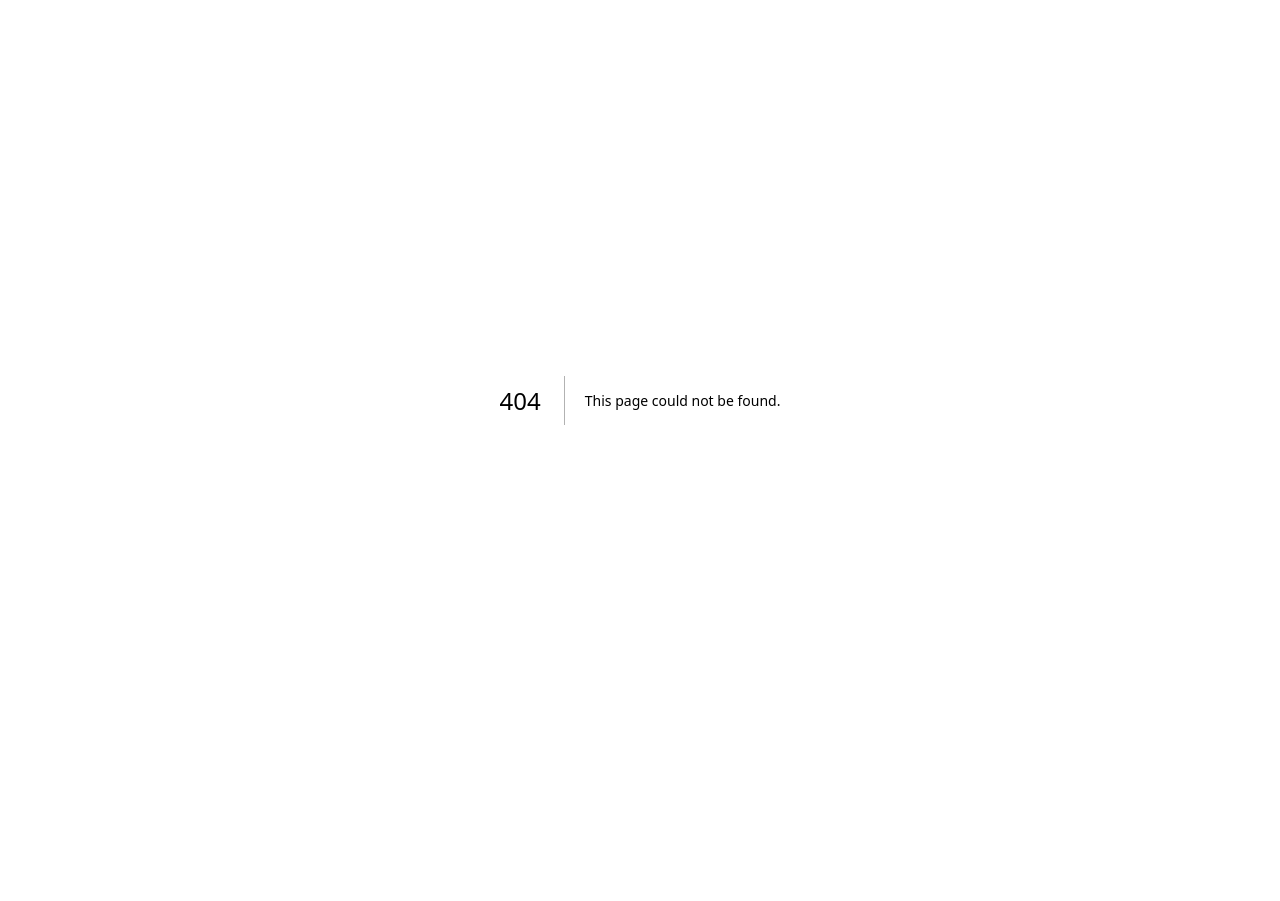
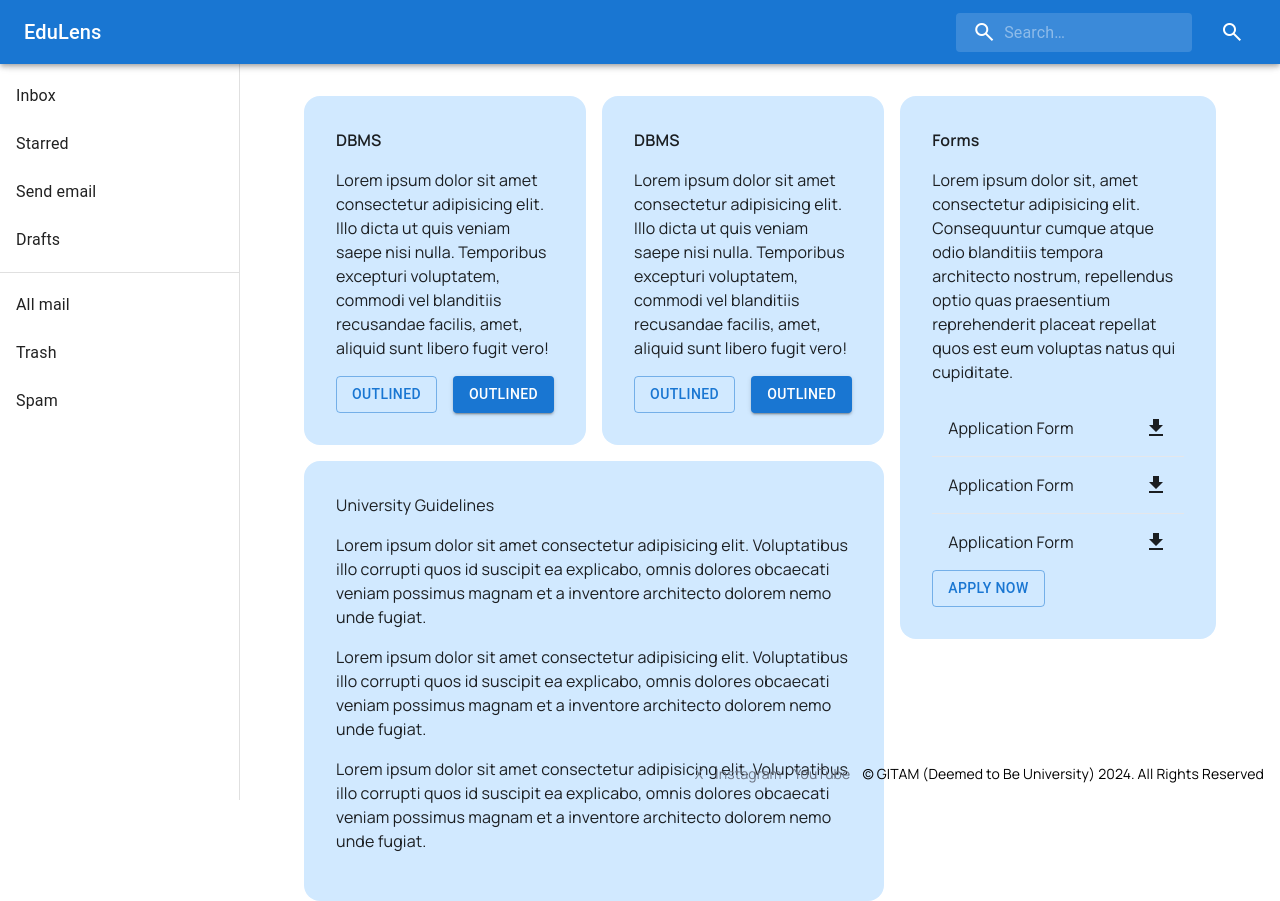
Before and after one commit to TheAnanta/edulens, a Next.js app: page /resource-center in a window 1280 px wide. Before the commit this address had no page. Before the commit the page ends 800 px from the top, so only its background shows below. Built offline with nearby package versions, Linux system fonts and the light colour scheme.

Commit message:
Footer made global addded Resource Center
Signed-off-by: P SIDHARTH <philkhanasidharth14@gmail.com>

```diff
--- a/src/app/events/page.tsx
+++ b/src/app/events/page.tsx
@@ -4,14 +4,45 @@ import Footer from "@/components/Footer";
 
 const eventsData = {
   January: [
-    { eventName: "Shore Fest", location: "Open Audi", date: 10, description: "Lorem ipsum dolor sit amet, consectetur adipiscing elit, sed do eiusmod tempor" },
-    { eventName: "Tech Expo", location: "Innovation Hub", date: 15, description: "Discover the latest in technology." },
-    { eventName: "Guest Lecture", location: "Seminar Hall", date: 20, description: "A renowned expert on AI will speak." },
+    {
+      eventName: "Shore Fest",
+      location: "Open Audi",
+      date: 10,
+      description:
+        "Lorem ipsum dolor sit amet, consectetur adipiscing elit, sed do eiusmod tempor",
+    },
+    {
+      eventName: "Tech Expo",
+      location: "Innovation Hub",
+      date: 15,
+      description: "Discover the latest in technology.",
+    },
+    {
+      eventName: "Guest Lecture",
+      location: "Seminar Hall",
+      date: 20,
+      description: "A renowned expert on AI will speak.",
+    },
   ],
   February: [
-    { eventName: "Coding Challenge", location: "Computer Lab", date: 5, description: "Compete for prizes in a coding competition." },
-    { eventName: "Sports Day", location: "Sports Ground", date: 15, description: "Celebrate with games and activities." },
-    { eventName: "Career Fair", location: "Convention Center", date: 25, description: "Meet potential employers and learn about career options." },
+    {
+      eventName: "Coding Challenge",
+      location: "Computer Lab",
+      date: 5,
+      description: "Compete for prizes in a coding competition.",
+    },
+    {
+      eventName: "Sports Day",
+      location: "Sports Ground",
+      date: 15,
+      description: "Celebrate with games and activities.",
+    },
+    {
+      eventName: "Career Fair",
+      location: "Convention Center",
+      date: 25,
+      description: "Meet potential employers and learn about career options.",
+    },
   ],
 };
 
@@ -21,7 +52,9 @@ export default function Page(props: { params: { id: string } }) {
       <Sidebar />
       <div className="pt-24 px-16 w-full my-6">
         <div>
-          <p className="w-full text-center text-4xl font-bold  ">Event Calender</p>
+          <p className="w-full text-center text-4xl font-bold  ">
+            Event Calender
+          </p>
         </div>
 
         {Object.entries(eventsData).map(([month, events]) => (
@@ -42,8 +75,6 @@ export default function Page(props: { params: { id: string } }) {
             </div>
           </div>
         ))}
-
-        <Footer />
       </div>
     </div>
   );
--- a/src/app/home/page.tsx
+++ b/src/app/home/page.tsx
@@ -50,8 +50,6 @@ export default function Page() {
           <img src="/text.svg" alt="" className="h-full" />
         </div>
       </div>
-
-      <Footer />
     </div>
   );
 }
--- a/src/app/layout.tsx
+++ b/src/app/layout.tsx
@@ -2,6 +2,7 @@ import type { Metadata } from "next";
 import { Inter } from "next/font/google";
 import "./globals.css";
 import { Manrope } from "next/font/google";
+import Footer from "@/components/Footer";
 
 const manrope = Manrope({ subsets: ["latin"] });
 
@@ -23,7 +24,10 @@ export default function RootLayout({
           href="https://fonts.googleapis.com/css2?family=Material+Symbols+Outlined:opsz,wght,FILL,GRAD@20..48,100..700,0..1,-50..200"
         />
       </head>
-      <body className={`${manrope.className}`}>{children}</body>
+      <body className={`${manrope.className}`}>
+        {children}
+        <Footer />
+      </body>
     </html>
   );
 }
--- a/src/app/page.tsx
+++ b/src/app/page.tsx
@@ -50,8 +50,6 @@ export default function Page() {
           <img src="/text.svg" alt="" className="h-full" />
         </div>
       </div>
-
-      <Footer />
     </div>
   );
 }
--- a/src/app/placements/page.tsx
+++ b/src/app/placements/page.tsx
@@ -17,7 +17,6 @@ export default function Page(props: { params: { id: string } }) {
     <div className="flex relative">
       <Sidebar />
       <div className="pt-24 px-16 w-full my-6">
-
         <div>
           <p className="w-full text-center text-4xl font-bold  ">Placements</p>
         </div>
@@ -33,8 +32,6 @@ export default function Page(props: { params: { id: string } }) {
             />
           ))}
         </div>
-
-                <Footer />
       </div>
     </div>
   );
--- /dev/null
+++ b/src/app/resource-center/Form.tsx
@@ -0,0 +1,29 @@
+import DownloadIcon from "@mui/icons-material/Download";
+import { Button } from "@mui/material";
+
+export default function Form() {
+  return (
+    <div className="p-8 rounded-2xl bg-[var(--secondary-color)] h-max">
+      <h1 className="font-semibold mb-4">Forms</h1>
+      <p className="mb-4">
+        Lorem ipsum dolor sit, amet consectetur adipisicing elit. Consequuntur
+        cumque atque odio blanditiis tempora architecto nostrum, repellendus
+        optio quas praesentium reprehenderit placeat repellat quos est eum
+        voluptas natus qui cupiditate.
+      </p>
+      <div className="flex w-full items-center justify-between p-4 border-b border-[var-(--main-color)]">
+        <h2>Application Form</h2>
+        <DownloadIcon />
+      </div>
+      <div className="flex w-full items-center justify-between p-4 border-b border-[var-(--main-color)]">
+        <h2>Application Form</h2>
+        <DownloadIcon />
+      </div>
+      <div className="flex w-full items-center justify-between p-4">
+        <h2>Application Form</h2>
+        <DownloadIcon />
+      </div>
+      <Button variant="outlined">Apply Now</Button>
+    </div>
+  );
+}
--- /dev/null
+++ b/src/app/resource-center/ResourceCard.tsx
@@ -0,0 +1,19 @@
+import { Button } from "@mui/material";
+import React from "react";
+
+export default function ResourceCard() {
+  return (
+    <div className="rounded-2xl bg-[var(--secondary-color)]  p-8">
+      <h1 className="mb-4 font-semibold">DBMS</h1>
+      <p className="mb-4">
+        Lorem ipsum dolor sit amet consectetur adipisicing elit. Illo dicta ut
+        quis veniam saepe nisi nulla. Temporibus excepturi voluptatem, commodi
+        vel blanditiis recusandae facilis, amet, aliquid sunt libero fugit vero!
+      </p>
+      <div className="w-full flex items-start justify-start space-x-4">
+        <Button variant="outlined">Outlined</Button>
+        <Button variant="contained">Outlined</Button>
+      </div>
+    </div>
+  );
+}
--- /dev/null
+++ b/src/app/resource-center/page.tsx
@@ -0,0 +1,45 @@
+import Sidebar from "@/components/Sidebar";
+import Form from "./Form";
+import ResourceCard from "./ResourceCard";
+
+export default function page() {
+  return (
+    <div className="flex">
+      <Sidebar />
+
+      <div className="pt-24 px-16 w-full flex justify-between items-start space-x-4">
+        <div className="flex flex-col justify-between items-center space-y-4">
+          <div className="flex justify-between items-center space-x-4">
+            <ResourceCard />
+            <ResourceCard />
+          </div>
+          <div className="p-8 bg-[var(--secondary-color)] rounded-2xl">
+            <h1 className="semibold mb-4">University Guidelines</h1>
+            <ol className="">
+              <li className="mb-4">
+                Lorem ipsum dolor sit amet consectetur adipisicing elit.
+                Voluptatibus illo corrupti quos id suscipit ea explicabo, omnis
+                dolores obcaecati veniam possimus magnam et a inventore
+                architecto dolorem nemo unde fugiat.
+              </li>
+              <li className="mb-4">
+                Lorem ipsum dolor sit amet consectetur adipisicing elit.
+                Voluptatibus illo corrupti quos id suscipit ea explicabo, omnis
+                dolores obcaecati veniam possimus magnam et a inventore
+                architecto dolorem nemo unde fugiat.
+              </li>
+              <li className="mb-4">
+                Lorem ipsum dolor sit amet consectetur adipisicing elit.
+                Voluptatibus illo corrupti quos id suscipit ea explicabo, omnis
+                dolores obcaecati veniam possimus magnam et a inventore
+                architecto dolorem nemo unde fugiat.
+              </li>
+            </ol>
+          </div>
+        </div>
+
+        <Form />
+      </div>
+    </div>
+  );
+}
--- a/src/components/Sidebar.tsx
+++ b/src/components/Sidebar.tsx
@@ -65,7 +65,6 @@ export default function ClippedDrawer() {
         sx={{ zIndex: (theme: any) => theme.zIndex.drawer + 1 }}
       >
         <Toolbar>
-
           {/* Title */}
           <Typography variant="h6" noWrap component="div" sx={{ flexGrow: 1 }}>
             {"EduLens"}
```
Lines whose indentation alone changed are shown as unchanged.
